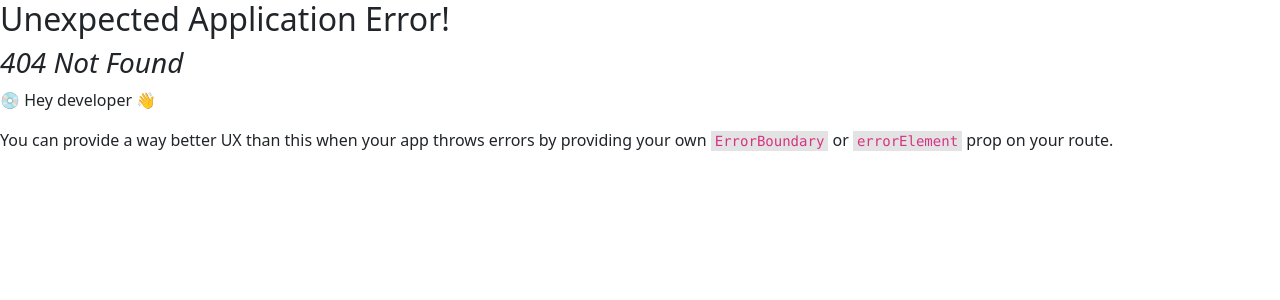
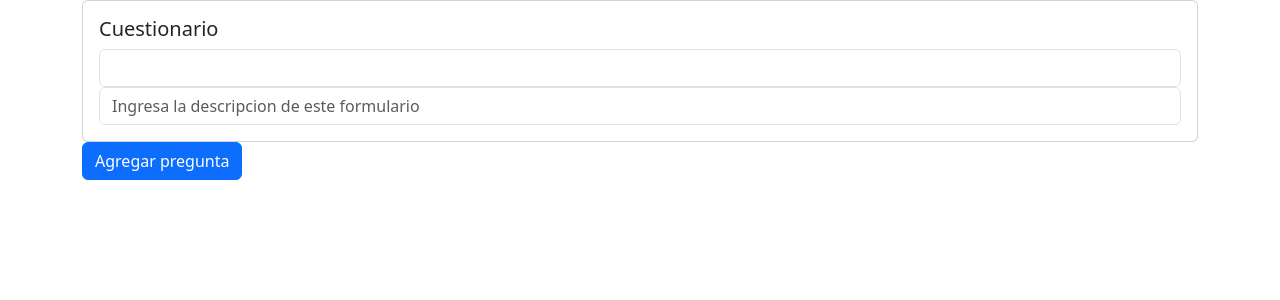
Before and after one commit to LuisSoria31/PROYECTO_FORMULARIOS, a React (Create React App) app: page /CR in a window 1280 px wide. Before the commit this address had no page. Shown: the top 300 px of the page. Built offline with nearby package versions, Linux system fonts and the light colour scheme.

Commit message:
Creracion del archivo para crear cuestionarios y avance del mismo

```diff
--- /dev/null
+++ b/src/CreacionDeFormulario.js
@@ -0,0 +1,158 @@
+import { useState } from "react";
+import { Button, Card, Container, Form } from "react-bootstrap"
+/**De momento todo se va a ir guardando en los useState y eso. Ya al final Asignaremos las cosas a el objeto */
+
+
+
+export const CreacionDeFormulario=()=>{
+
+    const question={
+        titulo:'',
+        descripcion:'Introduce la descripcion de tu cuestionario',
+        //*Preguntate a ti mismo si es singular o plural*
+        preguntas:[
+            {
+            tituloQ:'Pregunta 1',//*aqui es donde va el texto de la pregunta*,
+            tipoPregunta:'Aqui deberia ir el tipo de la pregunta',
+            opciones:['Opcion 1'],//*aqui van las diferentes opciones*
+            esObligatoria: null
+            }
+               ]
+    }
+
+    const [TituloP, setTituloP] = useState('Cuestionario');
+    const [DescripcionP, setDescripcionP] = useState('');
+    const [preguntaTitle, setpreguntaTitle] = useState('');
+    const [opcionDePregunta, setopcionDePregunta] = useState('');
+
+
+    const recogerTitulo=(e)=>{
+    e.preventDefault();
+    let tituloTemporal=e.target.value
+    console.log(tituloTemporal)
+    setTituloP(tituloTemporal)
+    question.titulo=tituloTemporal
+    }
+    const recogerDescripcion=(e)=>{
+        e.preventDefault();
+        let descTemporal=e.target.value
+        console.log(descTemporal)
+        setDescripcionP(descTemporal)
+        question.descripcion=descTemporal
+        }
+    const recogerPreguntaTitle=(e)=>{
+        e.preventDefault();
+        let PTtemporal=e.target.value
+        console.log(PTtemporal)
+        setpreguntaTitle(PTtemporal)
+
+    }
+    const recogerPreguntaOpcion=(e)=>{
+        e.preventDefault();
+        let OPtemporal=e.target.value
+        console.log(OPtemporal)
+        setopcionDePregunta(OPtemporal)
+
+    }
+
+    const agregarPregunta=()=>{
+        const addPregunta=            {
+            tituloQ:'Pregunta 1',//*aqui es donde va el texto de la pregunta*,
+            tipoPregunta:'Aqui deberia ir el tipo de la pregunta',
+            opciones:['Opcion 1'],//*aqui van las diferentes opciones*
+            esObligatoria: null
+            }
+
+        question['preguntas'].push(addPregunta)
+        console.log('mandaron a llamar a agregarPregunta')
+        console.log(question)
+        generarPregunta()
+
+    }
+    const generarPregunta=()=>{
+        question['preguntas'].map((pregunta)=>(
+
+            <Card>
+                <Card.Title>{preguntaTitle}</Card.Title>
+
+                <Form.Group>
+                <Form.Control placeholder="Escribe la pregunta que quieres hacer" onChange={recogerPreguntaTitle}></Form.Control>
+                </Form.Group>
+
+                <Form.Group>
+                    <Form.Label>Tipo de pregunta</Form.Label>
+                    <Form.Select>
+                        <option>Elegir tipo de pregunta</option>
+                        <option>Opcion multiple</option>
+                        <option>Casillas</option>
+                    </Form.Select>
+                </Form.Group>
+                {
+                    pregunta['opciones'].map((opcion)=>(
+                        <Form.Control onChange={recogerPreguntaOpcion}></Form.Control>
+                    ))
+                }
+
+            </Card>
+        ))
+    }
+    return(
+        <>
+        <Container>
+            <Card>
+                <Card.Body>
+                <Card.Title>{TituloP}
+                </Card.Title>
+
+                <Form.Group>
+                <Form>
+                        <Form.Control  onChange={recogerTitulo}></Form.Control>
+                    </Form>
+
+                </Form.Group>
+
+                <Form.Group>
+                    <Form.Control on onChange={recogerDescripcion} placeholder="Ingresa la descripcion de este formulario"></Form.Control>
+                </Form.Group>
+
+                </Card.Body>
+
+            </Card>
+
+
+           {/*
+                question['preguntas'].map((pregunta)=>(
+
+                    <Card>
+                        <Card.Title>{preguntaTitle}</Card.Title>
+
+                        <Form.Group>
+                        <Form.Control placeholder="Escribe la pregunta que quieres hacer" onChange={recogerPreguntaTitle}></Form.Control>
+                        </Form.Group>
+
+                        <Form.Group>
+                            <Form.Label>Tipo de pregunta</Form.Label>
+                            <Form.Select>
+                                <option>Elegir tipo de pregunta</option>
+                                <option>Opcion multiple</option>
+                                <option>Casillas</option>
+                            </Form.Select>
+                        </Form.Group>
+                        {
+                            pregunta['opciones'].map((opcion)=>(
+                                <Form.Control onChange={recogerPreguntaOpcion}></Form.Control>
+                            ))
+                        }
+
+                    </Card>
+                ))
+           */ }
+            <Button onClick={()=>agregarPregunta()}>Agregar pregunta</Button>
+
+
+
+
+        </Container>
+        </>
+    )
+}
--- a/src/index.js
+++ b/src/index.js
@@ -12,6 +12,7 @@ import {
 } from "react-router-dom";
 import {RecuperarContraseña} from './recuperarContraseña';
 import { RegistroDeUsuarios } from './RegistroDeUsuarios';
+import { CreacionDeFormulario } from './CreacionDeFormulario';
 
 //import {create-questionnaire} from './create-cuestionarie';
 
@@ -37,6 +38,10 @@ const router = createBrowserRouter([
     path: "/RU",
     element: <RegistroDeUsuarios></RegistroDeUsuarios>,
   },
+  {
+    path: "/CR",
+    element: <CreacionDeFormulario></CreacionDeFormulario>,
+  },
 ])
 
 const root = ReactDOM.createRoot(document.getElementById('root'));
```
